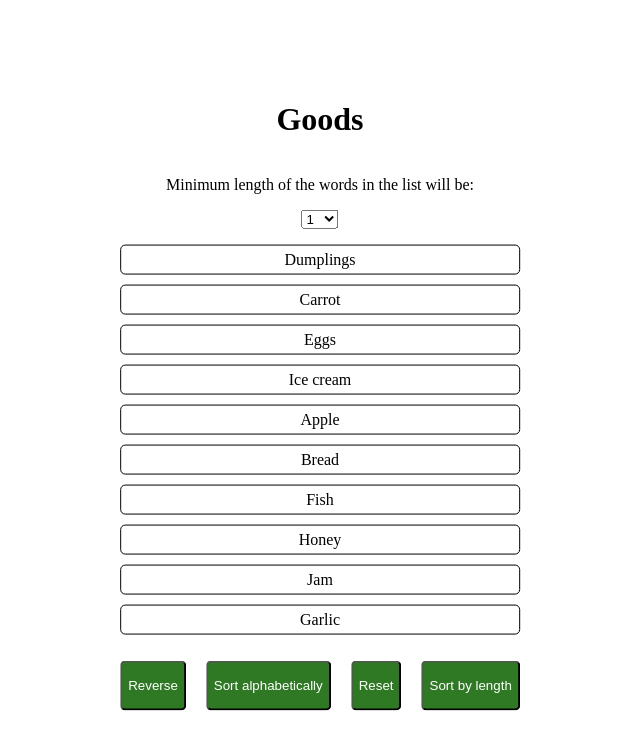
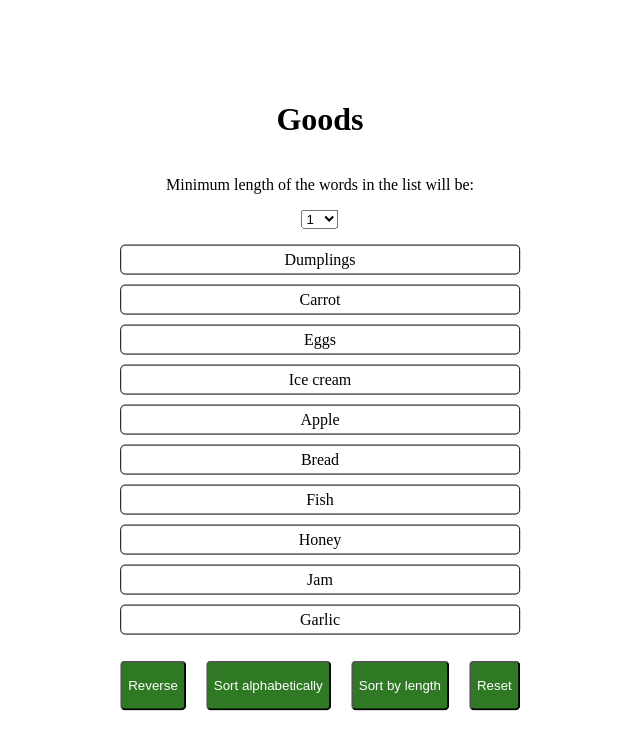
Before and after one commit to mate-academy/react_list-of-goods, a React (Create React App) app: page / in a window 1280 px wide. Both pictures are taken after a click on the button "Start". Shown: the top 750 px of the page, without its empty margins (320-960 px from the left). Built offline with nearby package versions, Linux system fonts and the light colour scheme.

Commit message:
Refactored code, added Button component

```diff
--- /dev/null
+++ b/src/components/Button/Button.tsx
@@ -0,0 +1,20 @@
+import React from 'react';
+
+interface Props {
+  name: string;
+  onClick: (option?: string) => void;
+}
+
+export const Button: React.FC<Props> = (props) => {
+  const { name, onClick } = props;
+
+  return (
+    <button
+      className="button"
+      type="button"
+      onClick={() => onClick()}
+    >
+      {name}
+    </button>
+  );
+};
--- /dev/null
+++ b/src/components/Button/index.ts
@@ -0,0 +1 @@
+export * from './Button';
--- a/src/components/GoodsList/GoodsList.tsx
+++ b/src/components/GoodsList/GoodsList.tsx
@@ -1,4 +1,5 @@
 import React from 'react';
+import { Button } from '../Button';
 import './GoodsList.scss';
 
 interface Props {
@@ -24,12 +25,8 @@ export class GoodsList extends React.Component<Props, State> {
     }));
   };
 
-  sortByAlphabet = () => {
-    this.setState({ sortBy: 'alphabet' });
-  };
-
-  sortByLength = () => {
-    this.setState({ sortBy: 'length' });
+  sortByOption = (option: string) => {
+    this.setState({ sortBy: option });
   };
 
   changeHandler = (event: React.ChangeEvent<HTMLSelectElement>) => {
@@ -44,14 +41,16 @@ export class GoodsList extends React.Component<Props, State> {
     });
   };
 
-  render() {
+  getFilteredGoods = () => {
     const { goods } = this.props;
     const { isReversed, sortBy, minWordLength } = this.state;
-    const filteredGoods = goods.filter(good => (
+    let filteredGoods = goods.filter(good => (
       good.name.length >= +minWordLength
     ));
 
-    filteredGoods.sort(({ name: good1 }, { name: good2 }) => {
+    if (sortBy) {
+      filteredGoods = [...filteredGoods]
+        .sort(({ name: good1 }, { name: good2 }) => {
           switch (sortBy) {
             case 'alphabet':
               return good1.localeCompare(good2);
@@ -63,10 +62,18 @@ export class GoodsList extends React.Component<Props, State> {
               return 0;
           }
         });
+    }
 
     if (isReversed) {
-      filteredGoods.reverse();
+      filteredGoods = [...filteredGoods].reverse();
     }
+
+    return filteredGoods;
+  };
+
+  render() {
+    const { minWordLength } = this.state;
+    const filteredGoods = this.getFilteredGoods();
 
     return (
       <div>
@@ -95,34 +102,22 @@ export class GoodsList extends React.Component<Props, State> {
             </li>
           ))}
         </ul>
-        <button
-          className="button"
-          type="button"
+        <Button
+          name="Reverse"
           onClick={this.reverse}
-        >
-          Reverse
-        </button>
-        <button
-          className="button"
-          type="button"
-          onClick={this.sortByAlphabet}
-        >
-          Sort alphabetically
-        </button>
-        <button
-          className="button"
-          type="button"
+        />
+        <Button
+          name="Sort alphabetically"
+          onClick={() => this.sortByOption('alphabet')}
+        />
+        <Button
+          name="Sort by length"
+          onClick={() => this.sortByOption('length')}
+        />
+        <Button
+          name="Reset"
           onClick={this.reset}
-        >
-          Reset
-        </button>
-        <button
-          className="button"
-          type="button"
-          onClick={this.sortByLength}
-        >
-          Sort by length
-        </button>
+        />
       </div>
     );
   }
```
Lines whose indentation alone changed are shown as unchanged.
